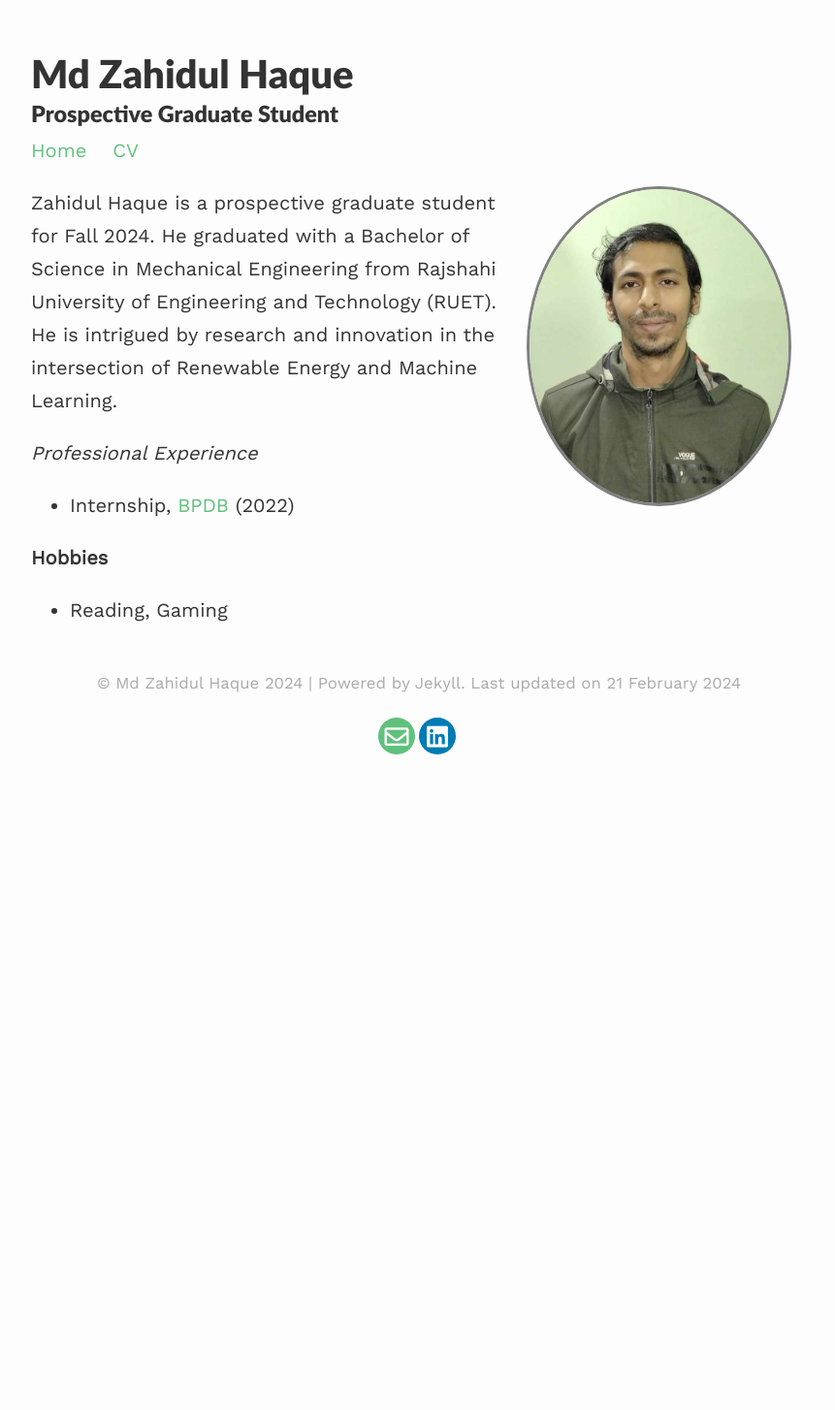
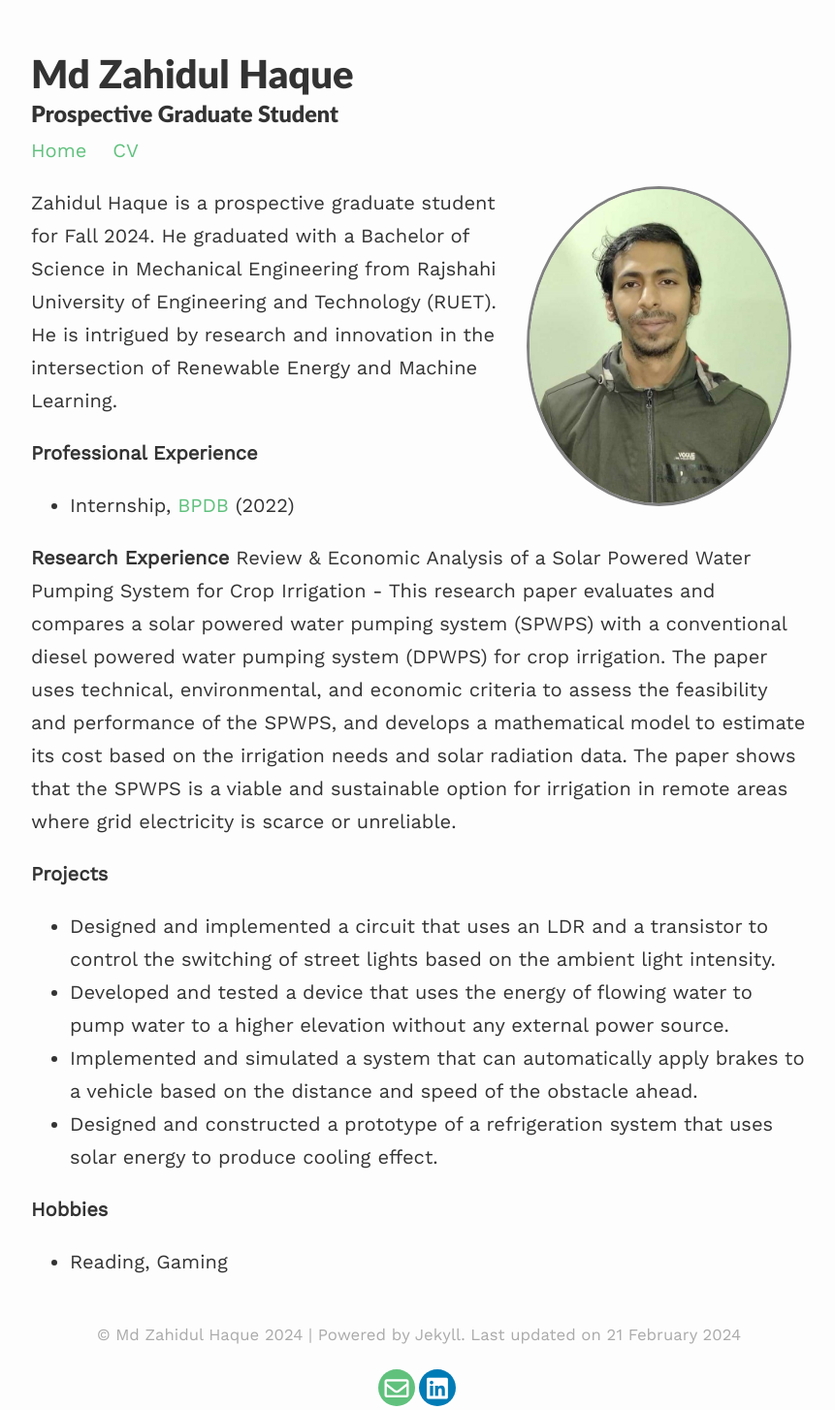
Before and after one commit to ZahidulKowsik/zahid.github.io, a Jekyll site: the page built from index.md, in a window 1280 px wide. Shown: the whole page at 97% size, without its empty margins (208-1069 px from the left). Built offline with Jekyll 4.4.1, drawn with Linux system fonts in a browser that asks for light colours; nearby versions of some CDN libraries; before the commit the page ends 980 px from its top, so only the background shows below that.

Commit message:
Update index.md

```diff
--- a/index.md
+++ b/index.md
@@ -9,8 +9,17 @@ published: true
 
 Zahidul Haque is a prospective graduate student for Fall 2024. He graduated with a Bachelor of Science in Mechanical Engineering from Rajshahi University of Engineering and Technology (RUET). He is intrigued by research and innovation in the intersection of Renewable Energy and Machine Learning.
 
-*Professional Experience*
+**Professional Experience**
 - Internship, [BPDB](https://bpdb.gov.bd/){:target="_blank"} (2022)
+
+**Research Experience**
+Review & Economic Analysis of a Solar Powered Water Pumping System for Crop Irrigation - This research paper evaluates and compares a solar powered water pumping system (SPWPS) with a conventional diesel powered water pumping system (DPWPS) for crop irrigation. The paper uses technical, environmental, and economic criteria to assess the feasibility and performance of the SPWPS, and develops a mathematical model to estimate its cost based on the irrigation needs and solar radiation data. The paper shows that the SPWPS is a viable and sustainable option for irrigation in remote areas where grid electricity is scarce or unreliable.
+
+**Projects**
+- Designed and implemented a circuit that uses an LDR and a transistor to control the switching of street lights based on the ambient light intensity.
+- Developed and tested a device that uses the energy of flowing water to pump water to a higher elevation without any external power source.
+- Implemented and simulated a system that can automatically apply brakes to a vehicle based on the distance and speed of the obstacle ahead.
+- Designed and constructed a prototype of a refrigeration system that uses solar energy to produce cooling effect.
 
 
 
```
